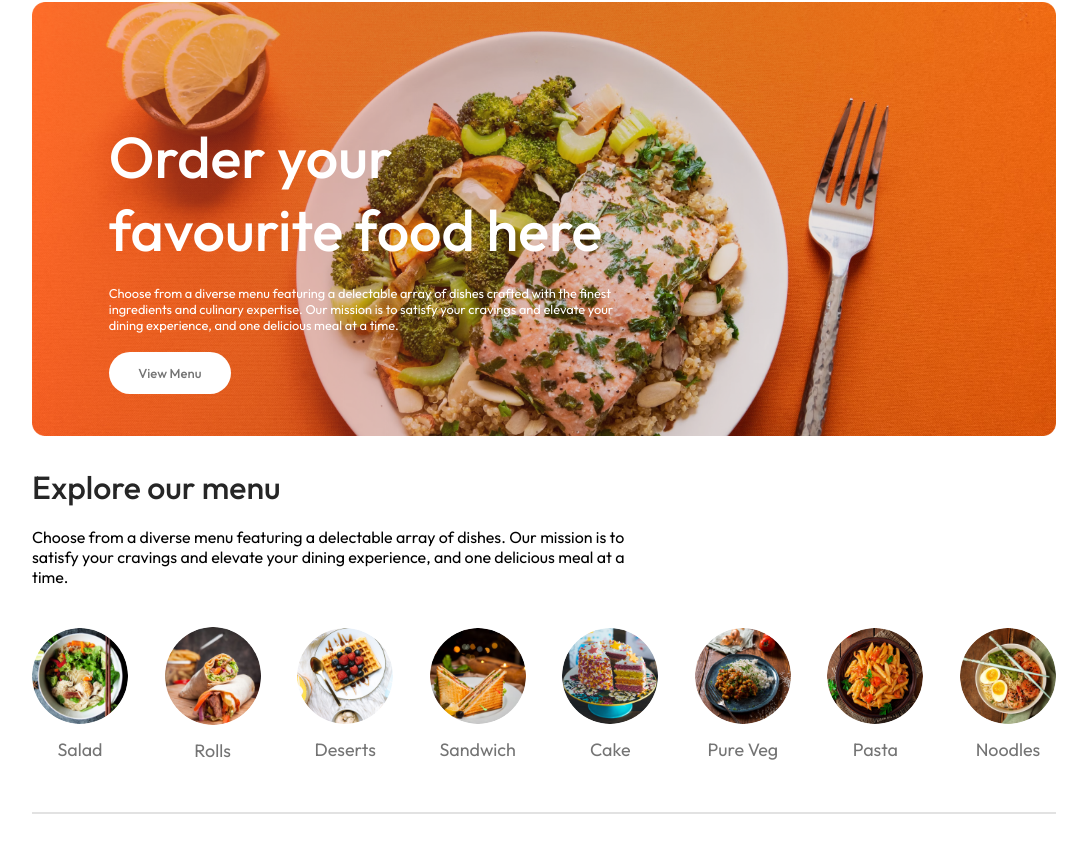
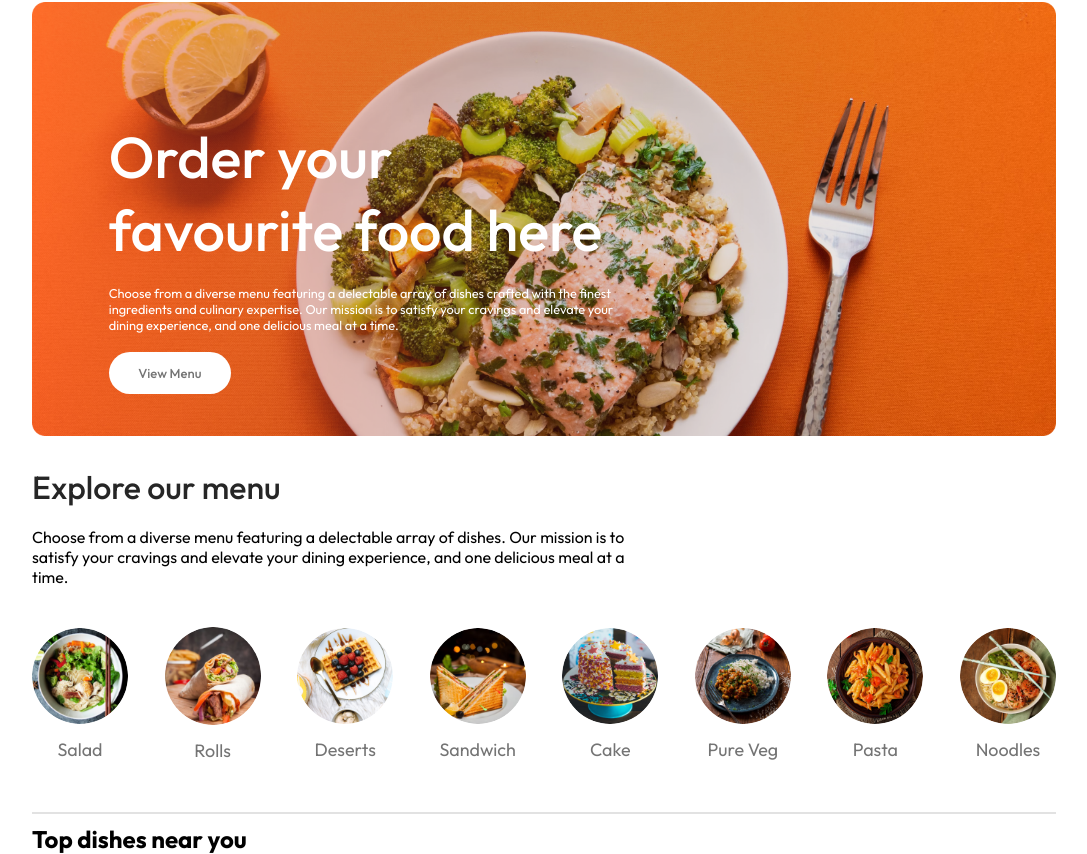
Before and after one commit to Narotam-Mishra/mern-full-stack-food-ordering-app, a React (Vite) app in the folder frontend/: page / in a window 1280 px wide. Shown: the part 110-964 px from the top of the page, without its empty margins (96-1183 px from the left). Before the commit the page ends 934 px from the top, so only its background shows below. Built offline with nearby package versions, Linux system fonts and the light colour scheme.

Commit message:
full-stack-food-ordering_app_food_display_added_1.9

```diff
--- /dev/null
+++ b/frontend/src/components/foodDisplay/FoodDisplay.jsx
@@ -0,0 +1,23 @@
+
+import { useContext } from "react"
+import "./FoodDisplay.css"
+import { StoreContext } from "../../context/StoreContext"
+
+const FoodDisplay = ({ category }) => {
+  const { food_list } = useContext(StoreContext);
+
+  return (
+    <div className="food-display" id="food-display">
+        <h2>Top dishes near you</h2>
+        <div className="food-display-list">
+            {
+                food_list.map((item, index) => {
+                    return
+                })
+            }
+        </div>
+    </div>
+  )
+}
+
+export default FoodDisplay
--- a/frontend/src/context/StoreContext.jsx
+++ b/frontend/src/context/StoreContext.jsx
@@ -1,5 +1,6 @@
 
 import { createContext } from "react"
+import { food_list } from "../assets/assets"
 
 export const StoreContext = createContext(null)
 
@@ -7,7 +8,7 @@
 
 
     const contextValue = {
-
+        food_list
     }
 
     return(
--- a/frontend/src/pages/home/Home.jsx
+++ b/frontend/src/pages/home/Home.jsx
@@ -2,6 +2,7 @@
 import ExploreMenu from "../../components/exploreMenu/ExploreMenu"
 import Header from "../../components/header/Header"
 import "./Home.css"
+import FoodDisplay from '../../components/foodDisplay/FoodDisplay'
 
 const Home = () => {
   const [category, setCategory] = useState("All");
@@ -10,6 +11,7 @@
     <div>
       <Header />
       <ExploreMenu category={category} setCategory={setCategory} />
+      <FoodDisplay category={category} />
     </div>
   )
 }
```
Also changed, not shown: frontend/src/components/foodItem/FoodItem.jsx (added, +10 -0 lines), frontend/src/components/foodDisplay/FoodDisplay.css (added), frontend/src/components/foodItem/FoodItem.css (added).
